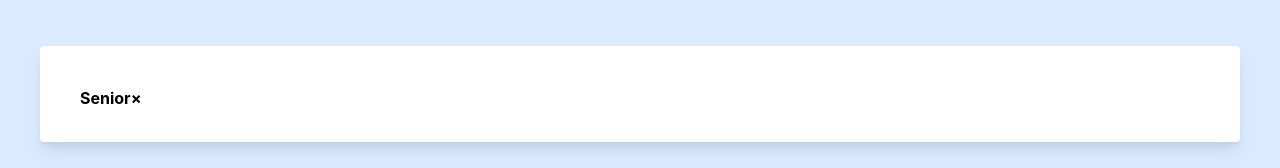
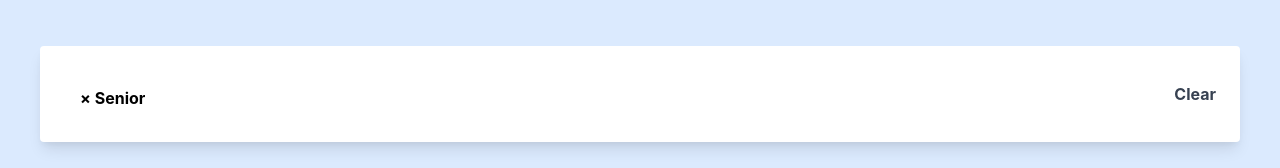
Before and after one commit to sanchez2194/Job-Listing-App, a React (Create React App) app in the folder my-app/: page / in a window 1280 px wide. Both pictures are taken after a click on the element "Senior". Shown: the part 164-332 px from the top of the page. Built offline with nearby package versions, Linux system fonts and the light colour scheme.

Commit message:
finishing up the filter span and adding a clear filter button

```diff
--- a/my-app/src/App.js
+++ b/my-app/src/App.js
@@ -33,12 +33,17 @@ function App() {
   }
 
   const handleTagClick = (tag) => {
-    if(filters.includes(tag)) return;
+    if (filters.includes(tag)) return;
     setFilters([...filters, tag])
   }
 
   const handleFilterClick = (passedFilter) => {
     setFilters(filters.filter((f) => f !== passedFilter));
+  }
+
+
+  const clearFilters = () => {
+    setFilters([]);
   }
 
   const filteredJobs = jobs.filter(filterFunc);
@@ -48,16 +53,19 @@ function App() {
   return (
     <div className="App">
       <header className='bg-teal-400 mb-12'>
-        <img src='./images/bg-header-desktop.svg' alt='bg-pic' />
+        <img className = 'w-full' src='./images/bg-header-desktop.svg' alt='bg-pic' />
       </header>
 
 
       {filters.length > 0 &&
         <div className={`flex bg-white shadow-lg my-16 mx-10 p-6 rounded `}>{filters.map((filter) =>
-        <span onClick = { () => handleFilterClick(filter)}
-        className='flex font-bold cursor-pointer bg-teal-100 text-teal-500 m-2 p-2 mr-4 mb-4 rounded sm:mb-0'>{filter}
-        <span className = 'bg-teal-500 text-teal-100'>×</span></span>
+          <span className='flex font-bold cursor-pointer bg-teal-100 text-teal-500 m-2 p-2 mr-4 mb-4 rounded sm:mb-0'
+            onClick={() => handleFilterClick(filter)}> × {filter}</span>
         )}
+
+          <button onClick = {clearFilters} className = 'font-bold text-gray-700 ml-auto'>
+            Clear
+          </button>
 
         </div >
       }
```
Lines whose indentation alone changed are shown as unchanged.
